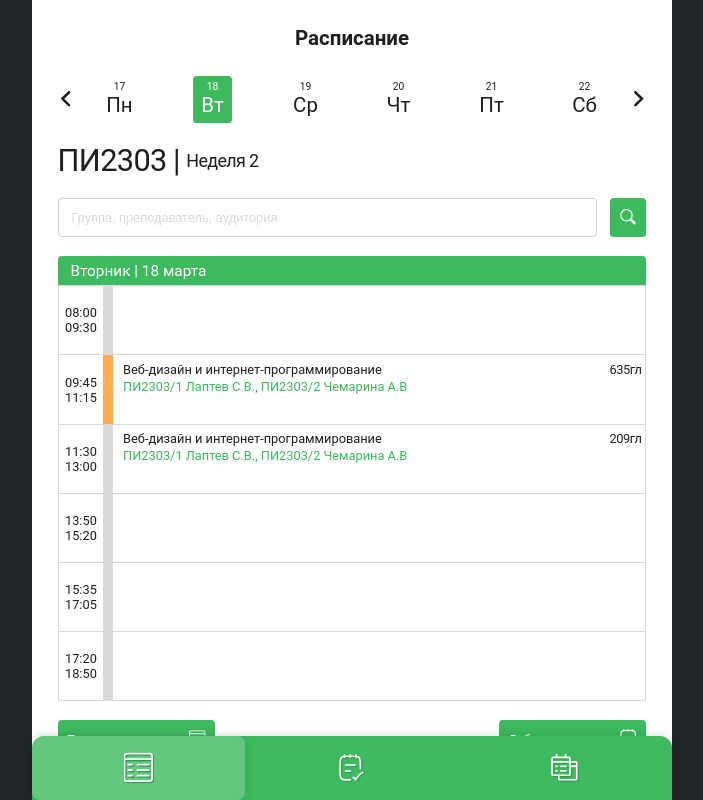
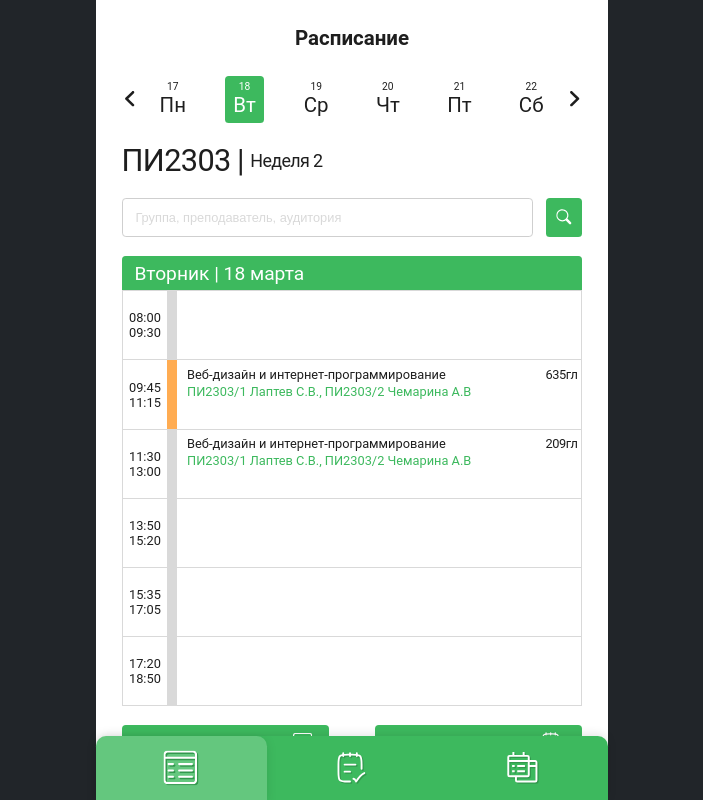
Before and after one commit to BONK327/Sked, a Vue app: page / in a window 1280 px wide. Shown: the whole page, without its empty margins (288-991 px from the left). Built offline with nearby package versions, Linux system fonts and the light colour scheme.

Commit message:
Buttons animation

```diff
--- a/src/assets/styles/variables.sass
+++ b/src/assets/styles/variables.sass
@@ -8,6 +8,6 @@ $color-table-border: #D9D9D9
 $color-text: #1E1E1E
 $color-orange: #FFAC52
 
-$content-max-width: 50rem
+$content-max-width: 40rem
 $footer-height: 5rem
 $mobile-breakpoint: 450px
--- a/src/components/Footer.vue
+++ b/src/components/Footer.vue
@@ -80,7 +80,7 @@ export default {
   transform: translateX(-50%)
   z-index: 100
   box-shadow: 0 -2px 10px rgba(0,0,0,0.1)
-  border-radius: 12px 12px 0 0
+  border-radius: .8rem .8rem 0 0
   transition: all 0.3s ease
 
   @media (max-width: $mobile-breakpoint)
@@ -91,9 +91,9 @@ export default {
   &__double
     position: relative
     cursor: pointer
-    padding: 8px
+    padding: .8rem
     height: 100%
-    border-radius: 8px
+    border-radius: .8rem .8rem 0 0
     transition: all 0.3s ease
     flex: 1
     display: flex
@@ -101,22 +101,26 @@ export default {
     align-items: center
 
     svg
-      width: 28px
-      height: 28px
+      width: 2.5rem
+      height: 2.5rem
       transition: transform 0.3s ease
 
-    &:hover
-      transform: translateY(-2px)
-
-      svg
-        transform: scale(1.1)
+    // Hover-эффекты только для устройств с мышью
+    @media (hover: hover) and (pointer: fine)
+      &:hover
+        transform: translateY(-.2rem)
+        svg
+          transform: scale(1.1)
 
   .active-tab
     background-color: rgba(255, 255, 255, 0.2)
     height: 100%
-    box-shadow: 0 2px 8px rgba(0,0,0,0.1)
+    box-shadow: 0 .2rem .8rem rgba(0,0,0,0.1)
     svg
       transform: scale(1.1)
-    &:hover
-      transform: none
+
+    // Отключаем hover для активной вкладки
+    @media (hover: hover) and (pointer: fine)
+      &:hover
+        transform: none
 </style>
--- a/src/components/Sked/ScheduleTable.vue
+++ b/src/components/Sked/ScheduleTable.vue
@@ -47,7 +47,7 @@ export default {
   display: flex
   flex-direction: column
   &__title
-    font-size: 1.2rem
+    font-size: 1.5rem
     font-weight: 400
     padding: 0.5rem 1rem
     background-color: $color-light-green
--- a/src/components/Sked/Search.vue
+++ b/src/components/Sked/Search.vue
@@ -1,7 +1,7 @@
 <template>
   <section class="search">
     <input class="search__input" type="text" placeholder="Группа, преподаватель, аудитория">
-    <svg class="search__loupe" width="13" height="13" viewBox="0 0 13 13" fill="none" xmlns="http://www.w3.org/2000/svg">
+    <svg class="search__loupe btn" width="13" height="13" viewBox="0 0 13 13" fill="none" xmlns="http://www.w3.org/2000/svg">
       <path fill-rule="evenodd" clip-rule="evenodd" d="M1.46466 1.40156C1.00031 1.86591 0.631959 2.41718 0.380652 3.02389C0.129346 3.6306 6.91942e-09 4.28086 0 4.93756C-6.91942e-09 5.59426 0.129346 6.24452 0.380652 6.85123C0.631959 7.45794 1.00031 8.0092 1.46466 8.47356C1.92901 8.93791 2.48028 9.30626 3.08699 9.55757C3.6937 9.80887 4.34396 9.93822 5.00066 9.93822C5.65736 9.93822 6.30762 9.80887 6.91433 9.55757C7.52104 9.30626 8.0723 8.93791 8.53666 8.47356C9.44745 7.53055 9.95142 6.26754 9.94003 4.95655C9.92864 3.64557 9.40279 2.39151 8.47575 1.46447C7.54871 0.537426 6.29465 0.0115811 4.98366 0.000189013C3.67268 -0.0112031 2.40967 0.492769 1.46666 1.40356M7.83066 7.76756C7.46074 8.14579 7.01946 8.44687 6.53238 8.65339C6.04529 8.8599 5.52208 8.96773 4.99303 8.97065C4.46399 8.97356 3.93962 8.8715 3.45029 8.67036C2.96096 8.46922 2.51639 8.17302 2.14233 7.79889C1.76826 7.42476 1.47213 6.98014 1.27108 6.49077C1.07003 6.00141 0.968061 5.47702 0.971068 4.94797C0.974075 4.41893 1.082 3.89573 1.2886 3.40869C1.4952 2.92164 1.79637 2.48041 2.17466 2.11056C2.92767 1.37434 3.94064 0.964788 4.99374 0.970774C6.04683 0.976759 7.05508 1.3978 7.79968 2.14253C8.54428 2.88726 8.96514 3.89558 8.97094 4.94868C8.97674 6.00178 8.56701 7.01468 7.83066 7.76756Z" fill="white"/>
       <path d="M7.82859 9.20055C7.64108 9.01291 7.53579 8.75847 7.53589 8.4932C7.53598 8.22793 7.64145 7.97356 7.82909 7.78605C8.01673 7.59854 8.27117 7.49325 8.53644 7.49335C8.80172 7.49344 9.05608 7.59891 9.24359 7.78655L12.0716 10.6155C12.1671 10.7078 12.2433 10.8181 12.2957 10.9401C12.3481 11.0621 12.3757 11.1934 12.3768 11.3261C12.378 11.4589 12.3527 11.5906 12.3024 11.7135C12.2521 11.8364 12.1779 11.9481 12.084 12.0419C11.9901 12.1358 11.8784 12.2101 11.7555 12.2604C11.6326 12.3107 11.501 12.336 11.3682 12.3348C11.2354 12.3336 11.1042 12.3061 10.9822 12.2537C10.8602 12.2012 10.7498 12.1251 10.6576 12.0295L7.82859 9.20055Z" fill="white"/>
     </svg>
@@ -16,12 +16,14 @@ export default {
 
 <style lang="sass" scoped>
 @import "@/assets/styles/variables"
+
 .search
   display: flex
   flex-wrap: nowrap
   justify-content: space-between
   align-items: center
   margin-bottom: 1.5rem
+
   &__input
     padding: 0.9rem 1rem
     border: solid 0.1rem $color-light-grey
@@ -29,11 +31,13 @@ export default {
     width: 100%
     height: 3rem
     margin-right: 1rem
+
     &::placeholder
       font-size: 1rem
       line-height: 1.2rem
       font-weight: 400
       color: $color-table-border
+
   &__loupe
     position: relative
     background-color: $color-light-green
@@ -45,6 +49,12 @@ export default {
     align-items: center
     justify-content: center
     cursor: pointer
+
+    // Hover-эффекты только для устройств с мышью
+    @media (hover: hover) and (pointer: fine)
+      &:hover path
+        fill: $color-light-green
+
     &:after
       content: ''
       z-index: -1
@@ -55,5 +65,4 @@ export default {
       height: 100%
       border-radius: 0.3rem
       background-color: $color-dark-green
-
 </style>
--- a/src/components/Sked/Slider.vue
+++ b/src/components/Sked/Slider.vue
@@ -153,6 +153,7 @@ export default {
 
 <style lang="sass" scoped>
 @import "@/assets/styles/variables"
+
 .slider
   display: flex
   width: 100%
@@ -171,8 +172,12 @@ export default {
     min-width: 1.2rem
     min-height: 1.2rem
     transition: transform 0.2s
-    &:hover:not(.slider__arrow-disabled)
-      transform: scale(1.3)
+
+    // Hover-эффекты только для устройств с мышью
+    @media (hover: hover) and (pointer: fine)
+      &:hover:not(.slider__arrow-disabled)
+        transform: scale(1.3)
+
     &:active:not(.slider__arrow-disabled)
       transform: scale(0.8)
 
@@ -188,6 +193,13 @@ export default {
     padding: .4rem
     min-width: 3rem
     position: relative
+    transition: all .3s ease
+
+    // Hover-эффекты только для устройств с мышью
+    @media (hover: hover) and (pointer: fine)
+      &:hover
+        border-radius: .3rem
+        box-shadow: 0 .2rem .8rem rgba(0,0,0,0.2)
 
     .date-container
       height: 1rem
@@ -218,6 +230,11 @@ export default {
       border-radius: 0.3rem
       transition: all .3s ease
 
+      // Отключаем hover для активного элемента
+      @media (hover: hover) and (pointer: fine)
+        &:hover
+          box-shadow: none
+
 // Анимации изменения даты
 .date-flip-enter-active,
 .date-flip-leave-active
--- a/src/components/UI/Buttons.vue
+++ b/src/components/UI/Buttons.vue
@@ -1,6 +1,6 @@
 <template>
   <section class="btns">
-    <button class="btn">Полное расписание
+    <button class="btn btn__width">Полное расписание
       <span>
             <svg class="btn__full-sked" width="23" height="23" viewBox="0 0 23 23" fill="none" xmlns="http://www.w3.org/2000/svg">
               <g clip-path="url(#clip0_135_258)">
@@ -14,7 +14,7 @@
             </svg>
           </span>
     </button>
-    <button class="btn">Добавить заметку
+    <button class="btn btn__width">Добавить заметку
       <span>
             <svg class="btn__note" width="23" height="25" viewBox="0 0 23 25" fill="none" xmlns="http://www.w3.org/2000/svg">
               <path d="M19.7895 13.65V10.2C19.7895 6.405 19.7895 4.5075 18.6566 3.32875C17.5237 2.15 15.7 2.15 12.0526 2.15H8.73684C5.08947 2.15 3.26579 2.15 2.13289 3.32875C1 4.5075 1 6.405 1 10.2V15.95C1 19.745 1 21.6425 2.13289 22.8212C3.26579 24 5.08947 24 8.73684 24H10.3947M15.9211 1V3.3M10.3947 1V3.3M4.86842 1V3.3M13.1579 21.7C13.1579 21.7 14.2632 21.7 15.3684 24C15.3684 24 18.8798 18.25 22 17.1M5.97368 15.95H10.3947M5.97368 10.2H14.8158" stroke="white" stroke-width="1.5" stroke-linecap="round" stroke-linejoin="round"/>
@@ -32,17 +32,19 @@ export default {
 
 <style lang="sass">
 @import "@/assets/styles/variables.sass"
+
 .btns
   display: flex
   flex-wrap: nowrap
   justify-content: space-between
   gap: 1rem
   max-height: 3rem
+
 .btn
   position: relative
   display: flex
   flex-wrap: nowrap
-  font-size: 1rem
+  font-size: 1.2rem
   font-weight: 400
   letter-spacing: -0.02rem
   align-items: center
@@ -52,22 +54,30 @@ export default {
   color: $color-white
   padding: 0.7rem
   gap: 0.7rem
-  justify-content: space-around
+  justify-content: space-evenly
   cursor: pointer
-  //&:before
-  //  content: ''
-  //  position: absolute
-  //  top: 0.2rem
-  //  left: 0.1rem
-  //  width: 100%
-  //  height: 100%
-  //  background-color: $color-dark-green
-  //  border-radius: 0.3rem
-  //  z-index: -1
+  transition: all .2s ease
+
+  // Hover-эффекты только для устройств с мышью
+  @media (hover: hover) and (pointer: fine)
+    &:hover
+      background-color: rgba(255, 255, 255, 0.2)
+      box-shadow: 0 .2rem 1rem rgba(0,0,0,0.1)
+      color: $color-light-green
+      .btn__full-sked path
+        fill: $color-light-green
+      .btn__note path
+        stroke: $color-light-green
+
+  &__width
+    min-width: 45%
+
   &__full-sked
-    width: 1.3rem
+    width: 1.5rem
+
   &__note
-    width: 1.4rem
+    width: 1.5rem
+
   &__notes
     position: absolute
     right: 2rem
```
